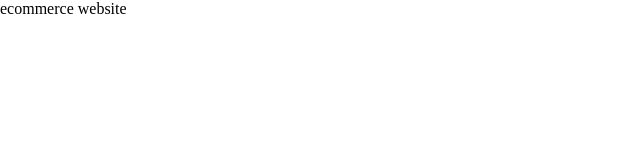
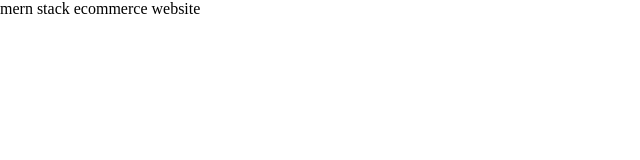
Before and after one commit to lambojac/MERN-ECOMMERCE-APP, a React (Create React App) app in the folder client/client/: page / in a window 1280 px wide. Shown: the top 160 px of the page, without its empty margins (0-640 px from the left). Built offline with nearby package versions, Linux system fonts and the light colour scheme.

Commit message:
mern stack

```diff
--- a/client/client/src/App.js
+++ b/client/client/src/App.js
@@ -5,7 +5,7 @@ function App() {
   return (
     <div className="App">
     <div>
-    ecommerce website
+    mern stack ecommerce website
     </div>
     </div>
   );
```
